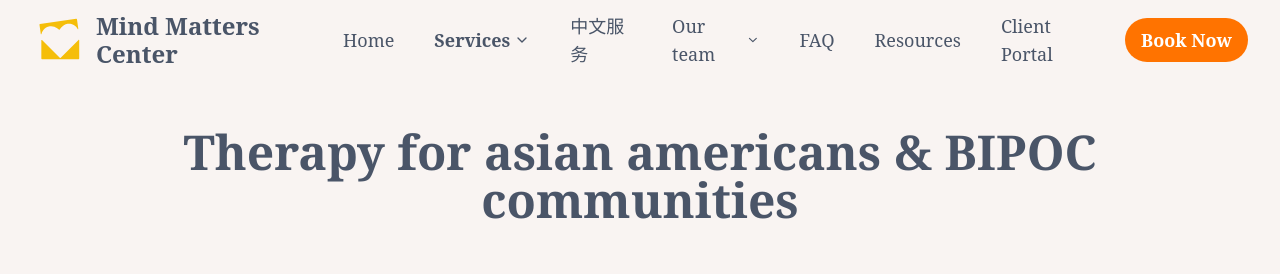
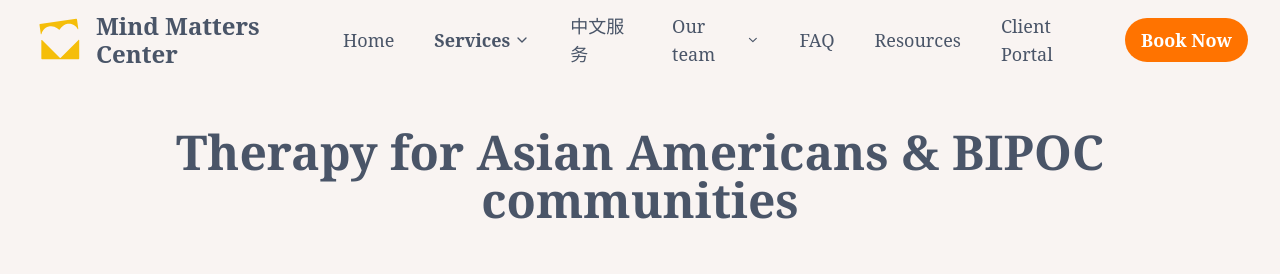
Before and after one commit to mindmatterscenter/mindmatterscenter.github.io, a React (Vite) app: page /asia-bipoc-therapy in a window 1280 px wide. Shown: the top 274 px of the page. Built offline with nearby package versions, Linux system fonts and the light colour scheme; a web font is replaced by a local one.

Commit message:
fix capitalization

```diff
--- a/src/components/Layout/Navbar.jsx
+++ b/src/components/Layout/Navbar.jsx
@@ -45,7 +45,7 @@ const Navbar = () => {
       dropdownItems: [
         { path: '/trauma-therapy', label: 'Trauma therapy' },
         { path: '/womens-therapy', label: 'Therapy for women' },
-        { path: '/asia-bipoc-therapy', label: 'Therapy for asian americans and BIPOC community' },
+        { path: '/asia-bipoc-therapy', label: 'Therapy for Asian Americans and BIPOC community' },
         { path: '/anxiety-therapy', label: 'Anxiety therapy' },
         { path: '/depression-therapy', label: 'Depression therapy' },
         { path: '/relationship-counseling', label: 'Relationship therapy' },
--- a/src/pages/ASIABIOPCTherapy.jsx
+++ b/src/pages/ASIABIOPCTherapy.jsx
@@ -61,7 +61,7 @@ const ASIABIOPCTherapy = () => {
                 <div className="max-w-7xl mx-auto">
                     <div className="text-center">
                         <h1 className="text-2xl sm:text-3xl md:text-4xl lg:text-5xl font-serif text-brand-text-primary">
-                            Therapy for asian americans & BIPOC communities
+                            Therapy for Asian Americans & BIPOC communities
                         </h1>
                     </div>
                 </div>
--- a/src/pages/Home.jsx
+++ b/src/pages/Home.jsx
@@ -199,7 +199,7 @@ const Home = () => {
               {/* Right Column */}
               <div className="flex-1 flex flex-col justify-center space-y-6 md:space-y-12 mt-8 lg:mt-0">
                 <p className="text-2xl md:text-3xl lg:text-4xl text-brand-text-primary font-semibold">
-                  We support asian americans and bipoc communities using culturally <span className="text-brand-coral">sensitive</span> therapy to meet you where you are
+                  We support Asian Americans and BIPOC communities using culturally <span className="text-brand-coral">sensitive</span> therapy to meet you where you are
                 </p>
                 <p className="text-xl md:text-2xl lg:text-3xl text-brand-text-primary">
                   At Mind Matters Center, we provide inclusive, compassionate care to help you find clarity, balance, and empowerment.
--- a/src/pages/Specialties.jsx
+++ b/src/pages/Specialties.jsx
@@ -26,7 +26,7 @@ const Specialties = () => {
             description: 'Women face unique challenges, from societal pressures to life transitions and emotional burnout. Our therapists provide a supportive space for women to explore their mental health, relationships, and personal growth, helping you cultivate self-compassion and empowerment.'
         },
         {
-            title: 'Therapy for asian americans and BIPOC community',
+            title: 'Therapy for Asian Americans and BIPOC community',
             path: '/asia-bipoc-therapy',
             img_path: BIPOC_Therapy,
             description: 'Navigating mental health while balancing cultural identity, family expectations, and systemic challenges can be complex. We offer culturally sensitive therapy tailored to the experiences of Asian Americans and BIPOC individuals, providing a space where you feel seen, understood, and supported.'
```
